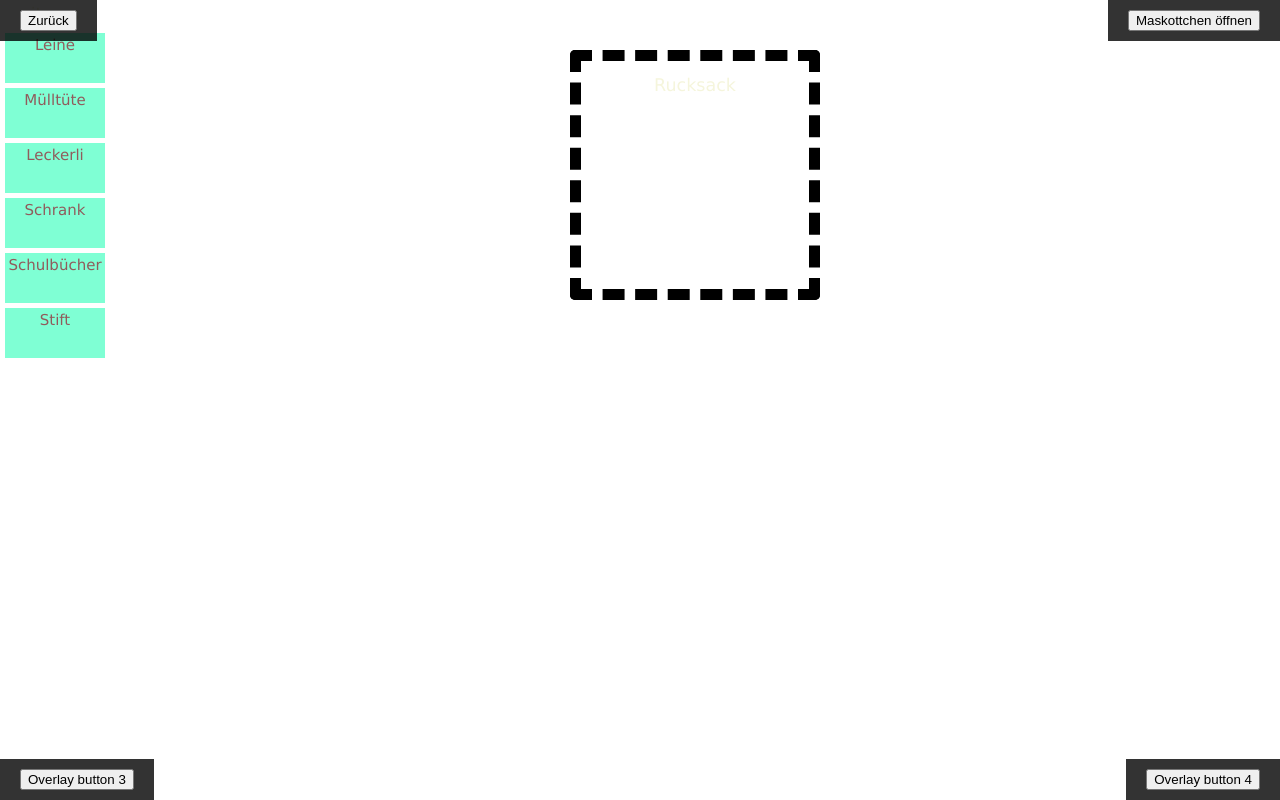
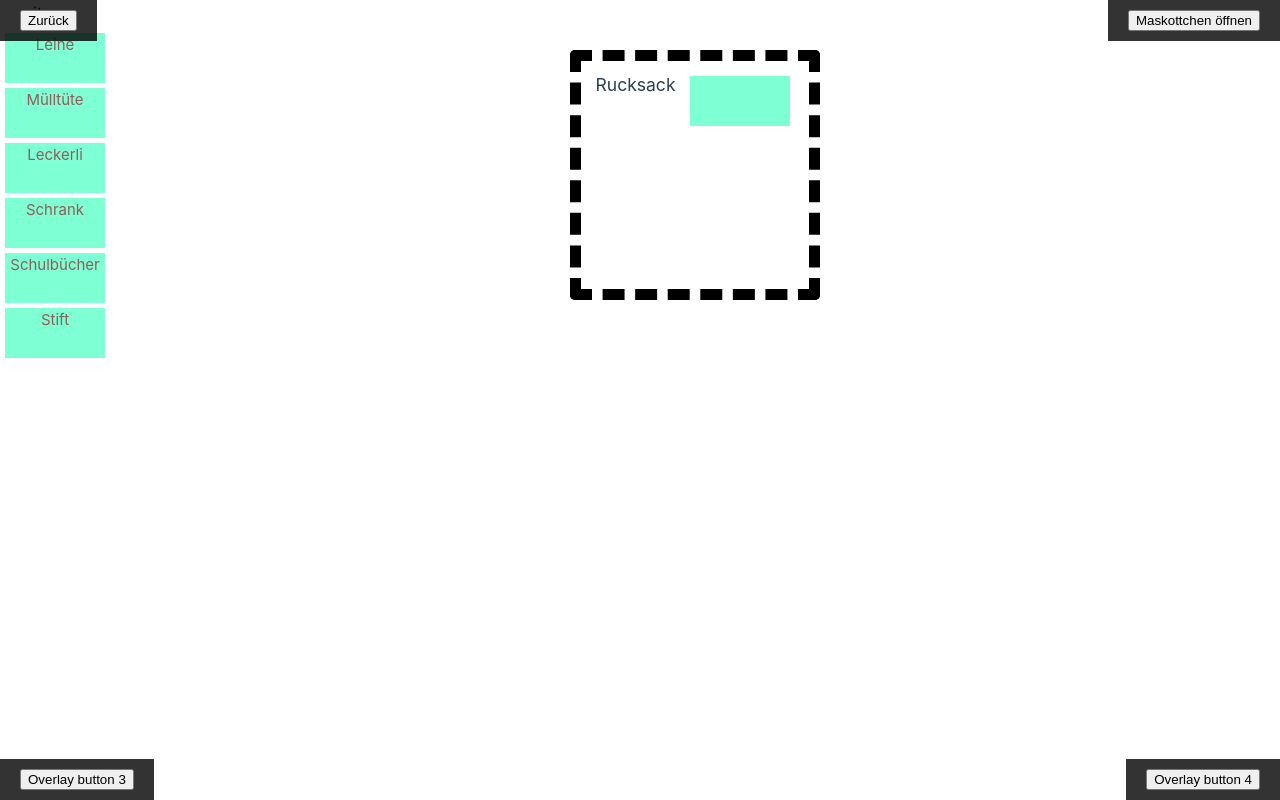
Before and after one commit to schule4-0/pets, a Vue app: page /pets/dog/stages/2 in a window 1280 px wide. Built offline with nearby package versions, Linux system fonts and the light colour scheme.

Commit message:
add DragItem component

```diff
--- a/src/components/DragItem.vue
+++ b/src/components/DragItem.vue
@@ -1,35 +1,31 @@
 <template>
-  <div class="square" :class="{ active: isActive }">
-    <span>{{ text }}</span>
+  <div class="drag-el" draggable="true" @dragstart="startDrag">
+    {{ title }}
   </div>
 </template>
 
 <script>
 export default {
   props: {
-    text: {
-      type: String,
-      required: true
-    },
-    isActive: {
-      type: Boolean,
-      default: false
+    id: Number,
+    title: String,
+    correct: Boolean,
+    list: Number
+  },
+  methods: {
+    startDrag(event) {
+      event.dataTransfer.setData('itemID', this.id)
     }
   }
 }
 </script>
 
-<style scoped>
-.square {
+<style>
+.drag-el {
+  background-color: aquamarine;
+  color: rgb(144, 92, 92);
   width: 100px;
-  height: 100px;
-  background-color: #ccc;
-  display: flex;
-  justify-content: center;
-  align-items: center;
-}
-
-.active {
-  background-color: #ff0000;
+  height: 50px;
+  margin: 5px;
 }
 </style>
--- a/src/views/dog/MinigameTwo.vue
+++ b/src/views/dog/MinigameTwo.vue
@@ -1,8 +1,46 @@
+<template>
+  <!-- item list -->
+  <div class="item-zone">
+    <div><h3>items</h3></div>
+
+    <!-- Use the Item component for each item -->
+    <Item
+      v-for="item in getList(1)"
+      :key="item.id"
+      :id="item.id"
+      :title="item.title"
+      :correct="item.correct"
+      :list="item.list"
+    />
+  </div>
+
+  <!-- destination -->
+  <div class="drop-zone" @drop="onDrop($event, 2)" @dragenter.prevent @dragover.prevent>
+    <div><h3>Rucksack</h3></div>
+    <div class="drag-el" draggable="false">
+      <!-- Render items for the second list -->
+      <Item
+        v-for="item in getList(2)"
+        :key="item.id"
+        :id="item.id"
+        :title="item.title"
+        :correct="item.correct"
+        :list="item.list"
+      />
+    </div>
+  </div>
+</template>
+
 <script>
 import { ref } from 'vue'
+import Item from '../../components/DragItem.vue'
 
 export default {
+  components: {
+    Item // Register the Item component
+  },
   setup() {
+    // item list
     const items = ref([
       { id: 0, title: 'Leine', correct: true, list: 1 },
       { id: 1, title: 'Mülltüte', correct: true, list: 1 },
@@ -14,7 +52,7 @@ export default {
 
     // get the items for a specific list
     const getList = (list) => {
-      return items.value.filter((item) => item.list == list)
+      return items.value.filter((item) => item.list === list)
     }
 
     // start event handler for drag
@@ -49,46 +87,7 @@ export default {
 }
 </script>
 
-<template>
-  <!-- item list -->
-  <div class="item-zone" @drop="onDrop($event, 1)" @dragenter.prevent @dragover.prevent>
-    <div><h3>items</h3></div>
-
-    <div
-      v-for="item in getList(1)"
-      :key="item.id"
-      class="drag-el"
-      draggable="true"
-      @dragstart="startDrag($event, item)"
-    >
-      {{ item.title }}
-    </div>
-  </div>
-
-  <!-- destination -->
-  <div class="drop-zone" @drop="onDrop($event, 2)" @dragenter.prevent @dragover.prevent>
-    <div><h3>Rucksack</h3></div>
-    <div
-      v-for="item in getList(2)"
-      :key="item.id"
-      class="drag-el"
-      draggable="false"
-      @dragstart="startDrag($event, item)"
-    >
-      {{ item.title }}
-    </div>
-  </div>
-</template>
-
 <style>
-#app {
-  font-family: Verdana, Geneva, Tahoma, sans-serif;
-  -webkit-font-smoothing: antialiased;
-  -moz-osx-smoothing: grayscale;
-  text-align: center;
-  color: beige;
-}
-
 .drop-zone {
   width: 250px;
   height: 250px;
@@ -101,12 +100,4 @@ export default {
   flex-wrap: wrap;
   flex-direction: row;
 }
-
-.drag-el {
-  background-color: aquamarine;
-  color: rgb(144, 92, 92);
-  width: 100px;
-  height: 50px;
-  margin: 5px;
-}
 </style>
```
